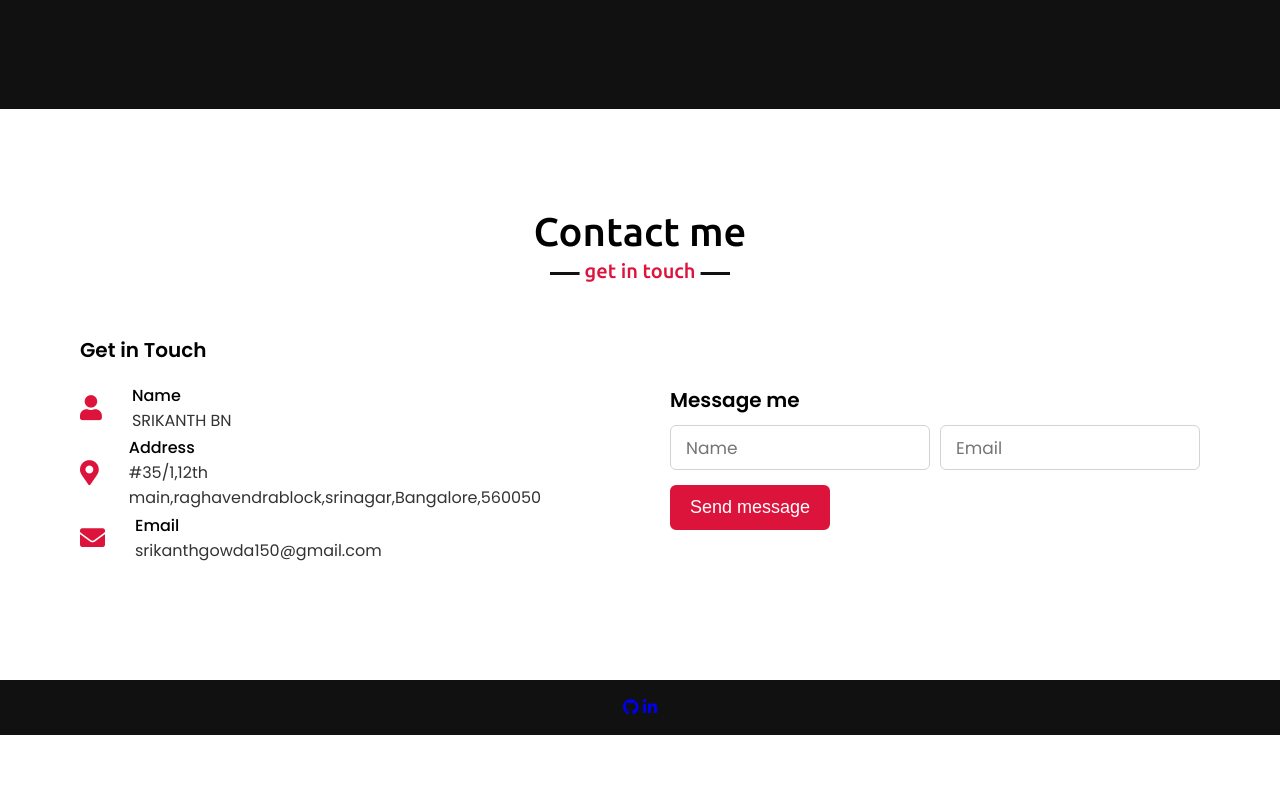
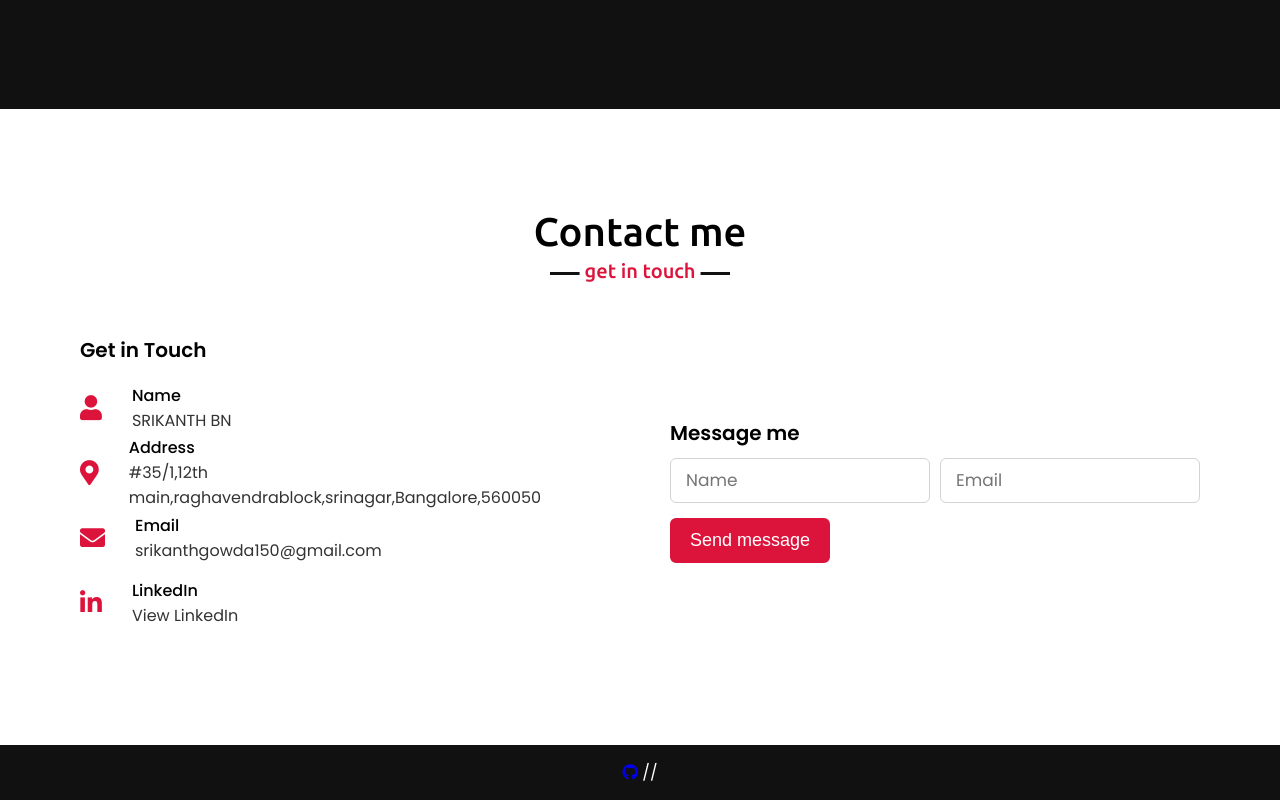
Before and after one commit to INDRADANUSH/INDRADANUSH.github.io, a plain HTML site: page index.html in a window 1280 px wide. Shown: the part 2708-3508 px from the top of the page. Before the commit the page ends 3443 px from the top, so only its background shows below. Drawn offline with nearby package versions, Linux system fonts and the light colour scheme.

Commit message:
Update index.html

```diff
--- a/index.html
+++ b/index.html
@@ -220,6 +220,13 @@
                                 <div class="sub-title">srikanthgowda150@gmail.com</div>
                             </div>
                          </div>
+                        <div class="row">
+                            <i class="fab fa-linkedin-in"></i>
+                            <div class="info">
+                                <div class="head">LinkedIn</div>
+                                <div class="sub-title"  href="https://www.linkedin.com/in/srikanth-bhagya-nagaraj-9b4709288/">View LinkedIn </div>
+                            </div>
+                         </div>
                     </div>
                 </div>
                 <div class="column right">
@@ -260,7 +267,7 @@
 
 
 
-            <a class="btn btn-square btn-primary me-2" href="https://www.linkedin.com/in/srikanth-bhagya-nagaraj-9b4709288/" align='left'><i class="fab fa-linkedin-in"></i></a>
+            //<a class="btn btn-square btn-primary me-2" href="https://www.linkedin.com/in/srikanth-bhagya-nagaraj-9b4709288/" align='left'><i class=""></i></a>
 
         </div>
 
```
